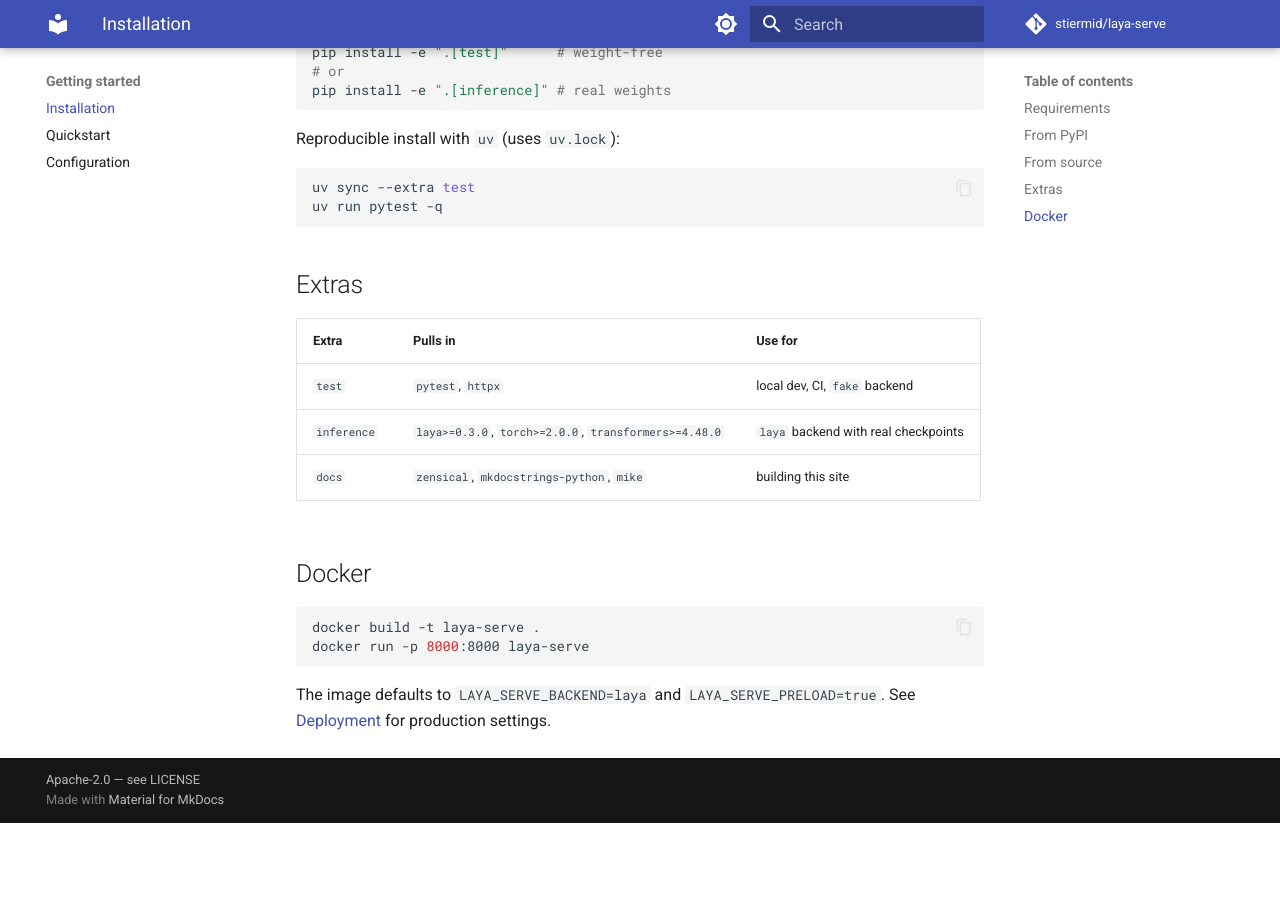
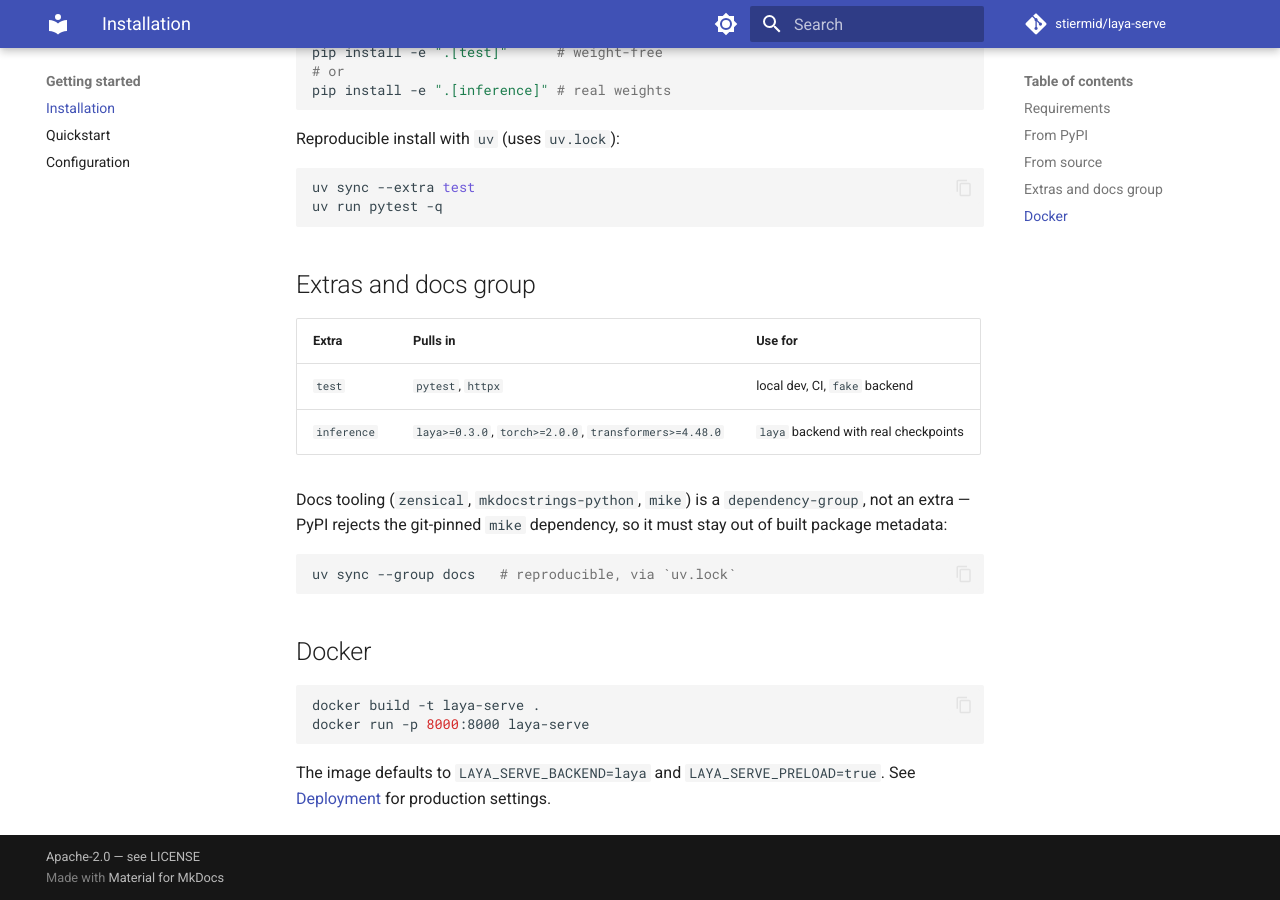
Before and after one commit to stiermid/laya-serve, an MkDocs documentation site: the page built from docs/installation.md, in a window 1280 px wide and 900 px high, scrolled down 705 px. Built offline with MkDocs 1.6.1 and Material for MkDocs 9.7.7, drawn with Linux system fonts in a browser that asks for light colours; comment, search, counter and statistics services are not loaded; the version menu is left out; before the commit the page ends 1528 px from its top, so only the background shows below that.

Commit message:
fix(packaging): move docs tooling to dependency group for PyPI-safe metadata (#13)
PyPI rejects direct URL dependencies, so the git-pinned mike in the
docs extra broke tag publishes (400 on upload). Dependency groups are
locked in uv.lock but excluded from wheel/sdist Requires-Dist.

- pyproject.toml: drop docs extra, add [dependency-groups] docs
- docs.yml, README, installation, development, versioning: uv sync --group docs

````diff
--- a/docs/development.md
+++ b/docs/development.md
@@ -27,7 +27,7 @@ pre-commit install && pre-commit run --all-files
 ## Docs preview
 
 ```bash
-uv sync --extra docs
+uv sync --group docs
 uv run zensical serve
 # -> http://127.0.0.1:8000
 ```
--- a/docs/installation.md
+++ b/docs/installation.md
@@ -36,13 +36,20 @@ uv sync --extra test
 uv run pytest -q
 ```
 
-## Extras
+## Extras and docs group
 
 | Extra | Pulls in | Use for |
 | ----- | -------- | ------- |
 | `test` | `pytest`, `httpx` | local dev, CI, `fake` backend |
 | `inference` | `laya>=0.3.0`, `torch>=2.0.0`, `transformers>=4.48.0` | `laya` backend with real checkpoints |
-| `docs` | `zensical`, `mkdocstrings-python`, `mike` | building this site |
+
+Docs tooling (`zensical`, `mkdocstrings-python`, `mike`) is a
+`dependency-group`, not an extra — PyPI rejects the git-pinned `mike`
+dependency, so it must stay out of built package metadata:
+
+```bash
+uv sync --group docs   # reproducible, via `uv.lock`
+```
 
 ## Docker
 
--- a/docs/versioning.md
+++ b/docs/versioning.md
@@ -49,7 +49,7 @@ CI (`.github/workflows/docs.yml`) owns `gh-pages`; do not push it by hand:
 Local preview is unversioned and never pushes:
 
 ```bash
-uv sync --extra docs
+uv sync --group docs
 uv run zensical serve        # live preview of this checkout
 uv run zensical build --strict  # same check CI runs
 ```
````
Also changed, not shown: README.md (+1 -1 lines), pyproject.toml (+11 -5 lines), 2 other files.
